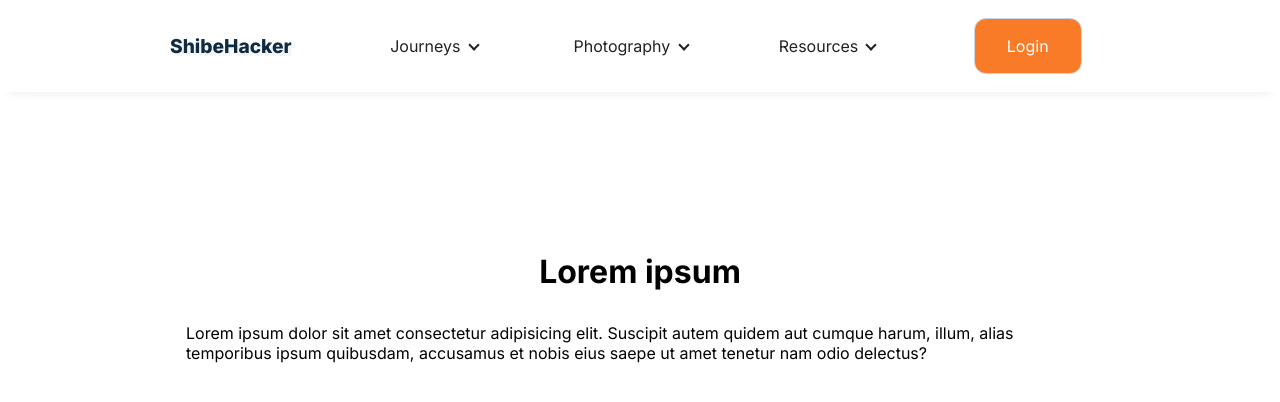
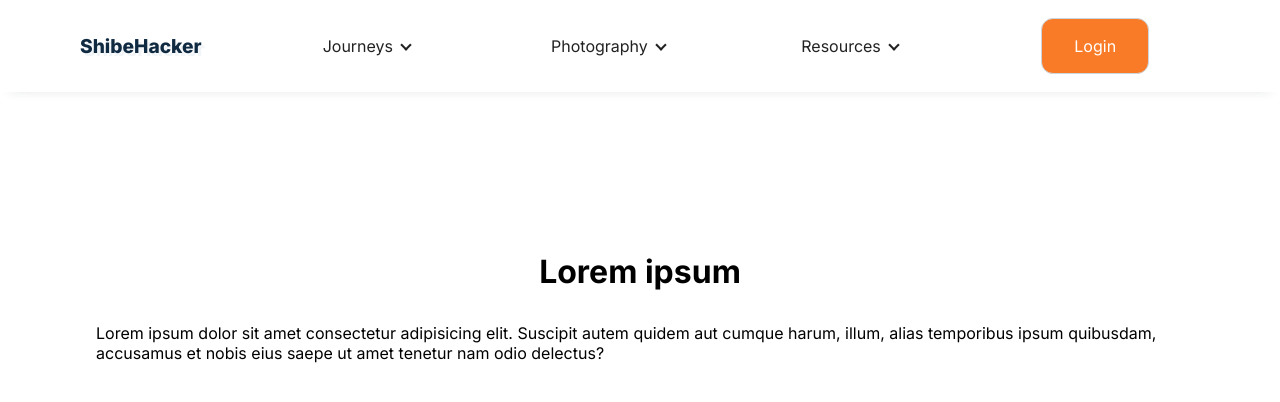
Before and after one commit to xwshiba/react-navbar, a Next.js app in the folder react-navbar/: page / in a window 1280 px wide. Shown: the top 402 px of the page. Built offline with nearby package versions, Linux system fonts and the light colour scheme.

Commit message:
revise screen break point

```diff
--- a/react-navbar/src/app/globals.css
+++ b/react-navbar/src/app/globals.css
@@ -1,6 +1,6 @@
 :root {
   /* Element min/max constraints */
-  --max-width: 1100px;
+  --max-width: 1920px;
   --min-width: 54px;
   --min-height: 54px;
 
--- a/react-navbar/src/app/styles/nav.module.css
+++ b/react-navbar/src/app/styles/nav.module.css
@@ -137,7 +137,7 @@
     z-index: 4;
 }
 
-@media (min-width: 900px) {
+@media (min-width: 1280px) {
 
     .wrapper {
         max-width: var(--max-width);
--- a/react-navbar/src/app/styles/sidebar.module.css
+++ b/react-navbar/src/app/styles/sidebar.module.css
@@ -131,7 +131,7 @@
     }
 }
 
-@media (min-width: 900px) {
+@media (min-width: 1280px) {
     .sidebar.sidebar--show {
         visibility: hidden;
     }
--- a/react-navbar/src/app/styles/submenu.module.css
+++ b/react-navbar/src/app/styles/submenu.module.css
@@ -46,7 +46,7 @@
     margin: 0 0.8rem 0 0;
 }
 
-@media (min-width: 900px) {
+@media (min-width: 1280px) {
     .submenu {
         position: absolute;
         top: 4rem;
```
Also changed, not shown: 1 other file (tests, documents, lock files or other folders).
